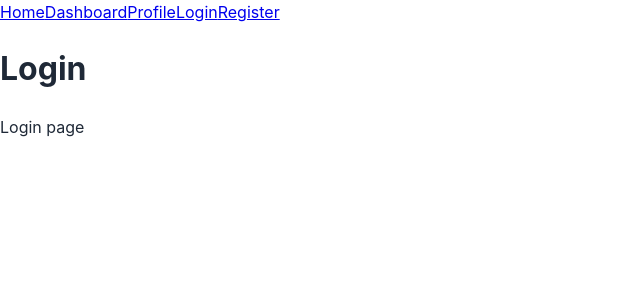
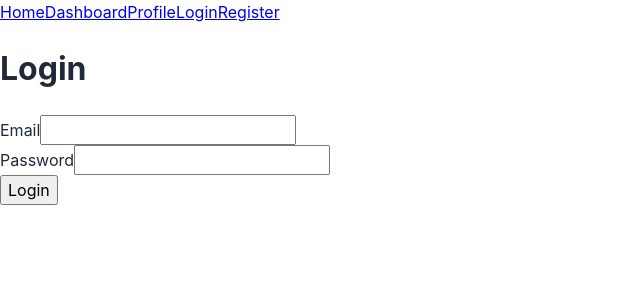
Before and after one commit to Fehmi-Yildirim/it-talent-frontend, a React (Vite) app: page /login in a window 1280 px wide. Shown: the top 300 px of the page, without its empty margins (0-640 px from the left). Built offline with nearby package versions, Linux system fonts and the light colour scheme; no server answers.

Commit message:
Implement login page and login flow

```diff
--- a/src/features/auth/AuthProvider.tsx
+++ b/src/features/auth/AuthProvider.tsx
@@ -4,7 +4,8 @@ import {
     useState,
     type ReactNode,
 } from 'react'
-import { getAccessToken, clearAccessToken } from './auth.storage'
+import { login } from './auth.api'
+import { getAccessToken, setAccessToken, clearAccessToken } from './auth.storage'
 import type { AuthUser } from './auth.types'
 
 interface AuthContextValue {
@@ -12,6 +13,7 @@ interface AuthContextValue {
     accessToken: string | null
     isAuthenticated: boolean
     isLoading: boolean
+    login: (email: string, password: string) => Promise<AuthUser>
     logout: () => void
 }
 
@@ -22,20 +24,46 @@ interface AuthProviderProps {
 }
 
 export function AuthProvider({ children }: AuthProviderProps) {
-    const [accessToken, setAccessToken] = useState<string | null>(
+    const [accessToken, setToken] = useState<string | null>(
         getAccessToken(),
     )
+    const [user, setUser] = useState<AuthUser | null>(null)
+    const [isLoading, setIsLoading] = useState(false)
+
+    const handleLogin = async (
+        email: string,
+        password: string,
+    ): Promise<AuthUser> => {
+        setIsLoading(true)
+
+        try {
+            const response = await login({
+                email,
+                password,
+            })
+
+            setAccessToken(response.accessToken)
+            setToken(response.accessToken)
+            setUser(response.user)
+
+            return response.user
+        } finally {
+            setIsLoading(false)
+        }
+    }
 
     const logout = () => {
         clearAccessToken()
-        setAccessToken(null)
+        setToken(null)
+        setUser(null)
     }
 
     const value: AuthContextValue = {
-        user: null,
+        user,
         accessToken,
         isAuthenticated: Boolean(accessToken),
-        isLoading: false,
+        isLoading,
+        login: handleLogin,
         logout,
     }
 
--- a/src/features/auth/auth.api.ts
+++ b/src/features/auth/auth.api.ts
@@ -2,6 +2,11 @@ import { apiClient } from '../../services/api/apiClient'
 import type { AuthResponse } from './auth.types'
 
 export interface RegisterRequest {
+    email: string
+    password: string
+}
+
+export interface LoginRequest {
     email: string
     password: string
 }
@@ -11,3 +16,9 @@ export function register(
 ): Promise<AuthResponse> {
     return apiClient.post<AuthResponse>('/auth/register', data)
 }
+
+export function login(
+    data: LoginRequest,
+): Promise<AuthResponse> {
+    return apiClient.post<AuthResponse>('/auth/login', data)
+}
--- a/src/pages/LoginPage.tsx
+++ b/src/pages/LoginPage.tsx
@@ -1,9 +1,92 @@
+import { useState, type FormEvent } from 'react'
+import { useLocation, useNavigate } from 'react-router-dom'
+import { useAuth } from '../features/auth/AuthProvider'
+
 function LoginPage() {
+    const navigate = useNavigate()
+    const location = useLocation()
+    const { login, isLoading } = useAuth()
+
+    const [email, setEmail] = useState('')
+    const [password, setPassword] = useState('')
+    const [error, setError] = useState<string | null>(null)
+
+    async function handleSubmit(event: FormEvent<HTMLFormElement>) {
+        event.preventDefault()
+        setError(null)
+
+        const normalizedEmail = email.trim()
+
+        if (!normalizedEmail) {
+            setError('Email is required.')
+            return
+        }
+
+        if (!normalizedEmail.includes('@')) {
+            setError('Please enter a valid email address.')
+            return
+        }
+
+        if (password.length < 8) {
+            setError('Password must be at least 8 characters.')
+            return
+        }
+
+        try {
+            const user = await login(normalizedEmail, password)
+
+            if (user.status !== 'ACTIVE') {
+                setError('Account is not active.')
+                return
+            }
+
+            const from = location.state?.from?.pathname ?? '/dashboard'
+            navigate(from, { replace: true })
+        } catch (error) {
+            setError(
+                error instanceof Error
+                    ? error.message
+                    : 'Login failed.',
+            )
+        }
+    }
+
     return (
-        <>
+        <main>
             <h1>Login</h1>
-            <p>Login page</p>
-        </>
+
+            <form onSubmit={handleSubmit}>
+                <div>
+                    <label htmlFor="email">Email</label>
+                    <input
+                        id="email"
+                        name="email"
+                        type="email"
+                        value={email}
+                        onChange={(event) => setEmail(event.target.value)}
+                        autoComplete="email"
+                    />
+                </div>
+
+                <div>
+                    <label htmlFor="password">Password</label>
+                    <input
+                        id="password"
+                        name="password"
+                        type="password"
+                        value={password}
+                        onChange={(event) => setPassword(event.target.value)}
+                        autoComplete="current-password"
+                    />
+                </div>
+
+                {error && <p role="alert">{error}</p>}
+
+                <button type="submit" disabled={isLoading}>
+                    {isLoading ? 'Logging in...' : 'Login'}
+                </button>
+            </form>
+        </main>
     )
 }
 
```
Also changed, not shown: 1 other file (tests, documents, lock files or other folders).
